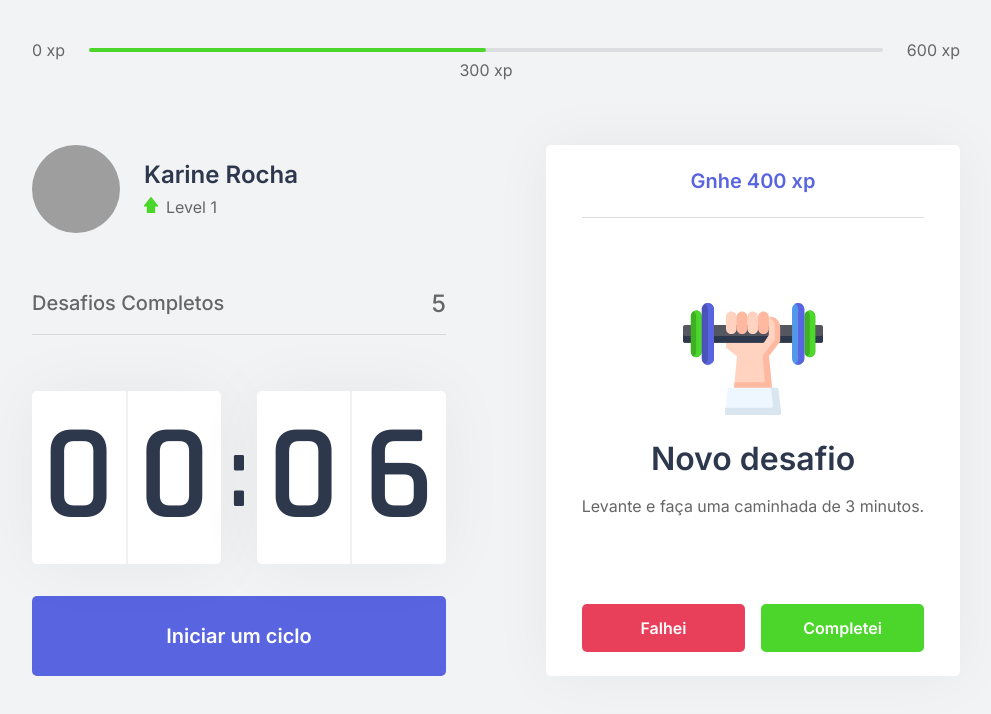
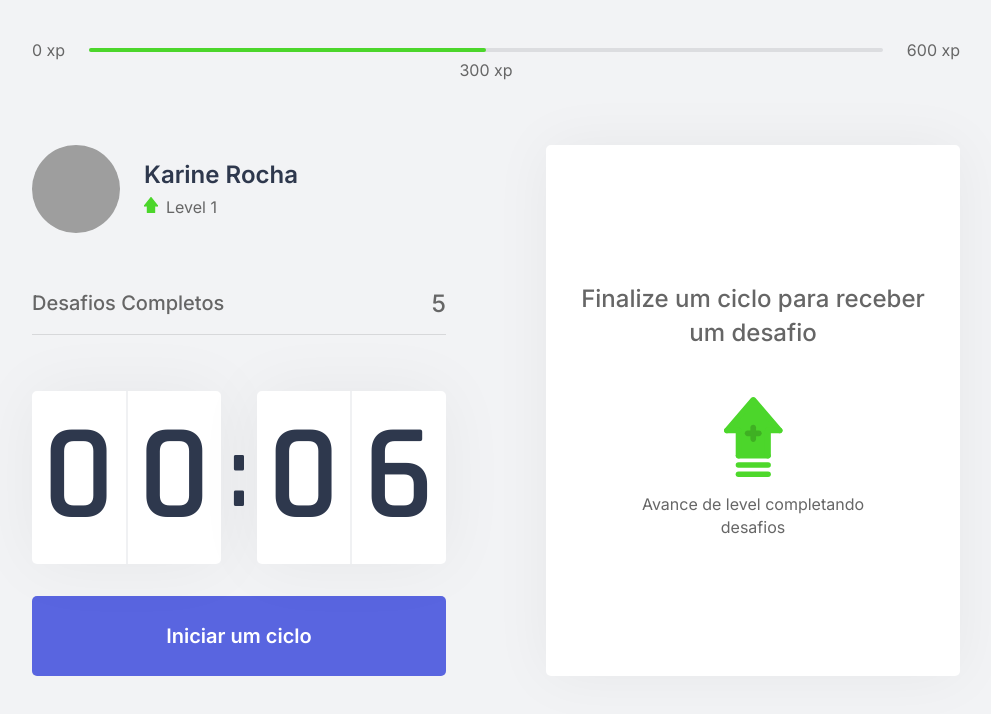
Before and after one commit to KRochaS/NextLevelWeek4, a Next.js app in the folder trilha-reactjs/: page / in a window 1280 px wide. Shown: the top 714 px of the page, without its empty margins (144-1135 px from the left). Built offline with nearby package versions, Linux system fonts and the light colour scheme; grey boxes are pictures that could not be loaded.

Commit message:
ChallengesBox e ChallengesContent

```diff
--- a/trilha-reactjs/src/components/ChallengeBox.tsx
+++ b/trilha-reactjs/src/components/ChallengeBox.tsx
@@ -5,31 +5,31 @@
 
 export function ChallengeBox() {
 
-    const contextData = useContext(ChallengesContext);
+    const { activeChallenge, resetChallenge } = useContext(ChallengesContext);
 
-    console.log(contextData);
 
-    const hasActiveChallenge = true;
+
+
     return (
         <div className={styles.challengeBoxContainer}>
 
                 {
-                    hasActiveChallenge ? (
+                    activeChallenge ? (
 						<div className={styles.challengeActive}>
-							<header> Gnhe 400 xp</header>
+							<header> Ganhe {activeChallenge.amount}</header>
 
 
 						<main>
-							<img src="icons/body.svg" alt=""/>
+							<img src={`icons/${activeChallenge.type}.svg`} alt=""/>
 							<strong> Novo desafio</strong>
-							<p> Levante e faça uma caminhada de 3 minutos.</p>
+							<p>  { activeChallenge.description} </p>
 						</main>
 
 						<footer>
 							<button
 								type="button"
 								className={styles.challengeFailedButton}
-
+                                onClick={resetChallenge}
 
 							> Falhei</button>
 							<button
--- a/trilha-reactjs/src/contexts/ChallengesContext.tsx
+++ b/trilha-reactjs/src/contexts/ChallengesContext.tsx
@@ -1,22 +1,60 @@
 import { createContext, useState, ReactNode } from 'react';
 
-export const ChallengesContext = createContext({});
+import challenges from '../../challenges.json';
 
+interface Challenge {
+    type: 'body' | 'eye',
+    description: string,
+    amount: number
+}
 
+interface ChallengesContextData {
+    level: number;
+    currentExperience: number;
+    experienceToNextLevel: number;
+    challengesCompleted: number;
+    activeChallenge: Challenge;
+    levelUp: () => void;
+    startNewChallenge: () => void;
+    resetChallenge: () => void;
+}
 interface ChallengesProviderProps {
     children: ReactNode
 }
+export const ChallengesContext = createContext({} as ChallengesContextData);
 
 export function ChallengesProvider({ children }: ChallengesProviderProps) {
 
     const [level, setLevel ] = useState(1);
 
+    const [currentExperience, setCurrentExperience] = useState(0);
+
+    const [challengesCompleted, setChallengesCompleted] = useState(0);
+
+    const [activeChallenge, setActiveChallenge] = useState(null);
+
+
+    const experienceToNextLevel = Math.pow((level+1) * 4, 2);
+
     function levelUp() {
         setLevel(level +1);
     }
 
+    function startNewChallenge() {
+       const randomChallengeIndex = Math.floor(Math.random() * challenges.length);
+
+       const challenge = challenges[randomChallengeIndex];
+
+       setActiveChallenge(challenge);
+
+    }
+
+    function resetChallenge() {
+        setActiveChallenge(null);
+    }
+
     return (
-        <ChallengesContext.Provider value={ {level, levelUp} }>
+        <ChallengesContext.Provider value={ {level,  currentExperience, experienceToNextLevel, challengesCompleted, levelUp, startNewChallenge, activeChallenge, resetChallenge} }>
             {children}
         </ChallengesContext.Provider>
     )
```
